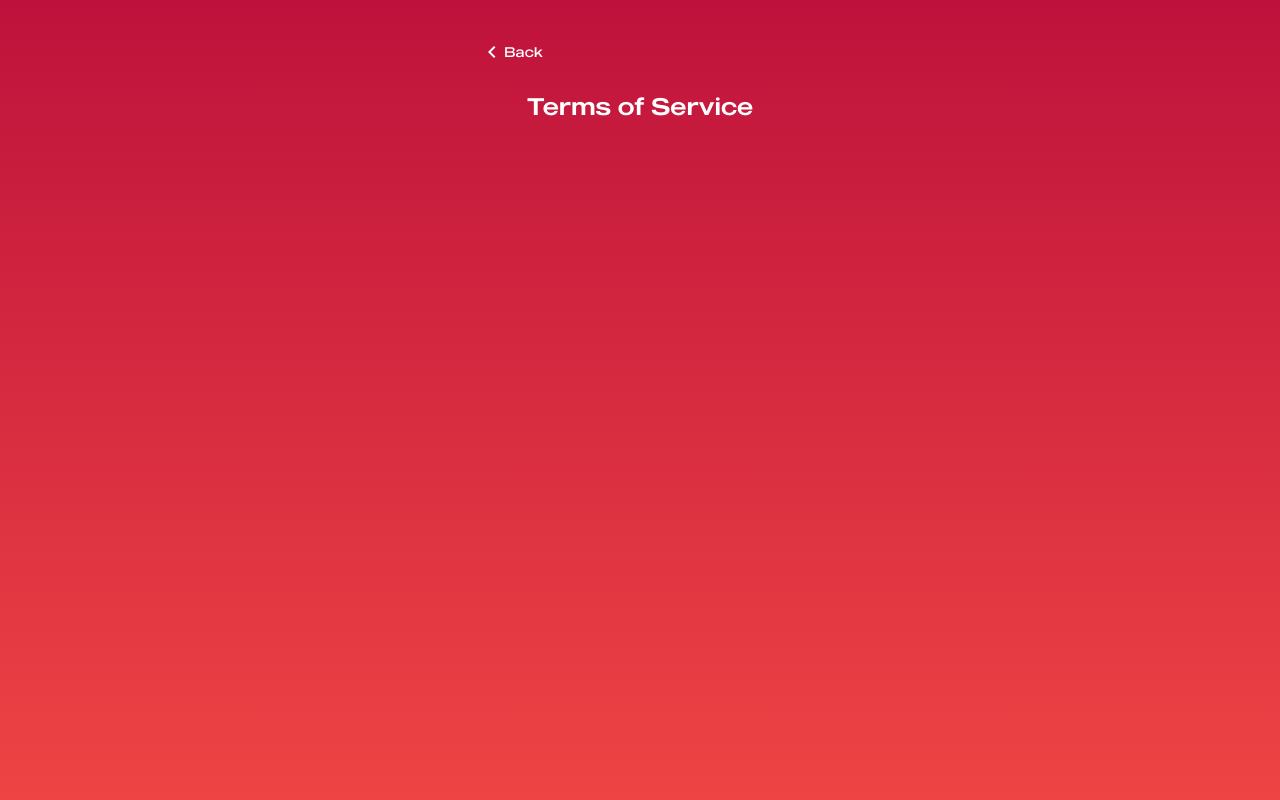
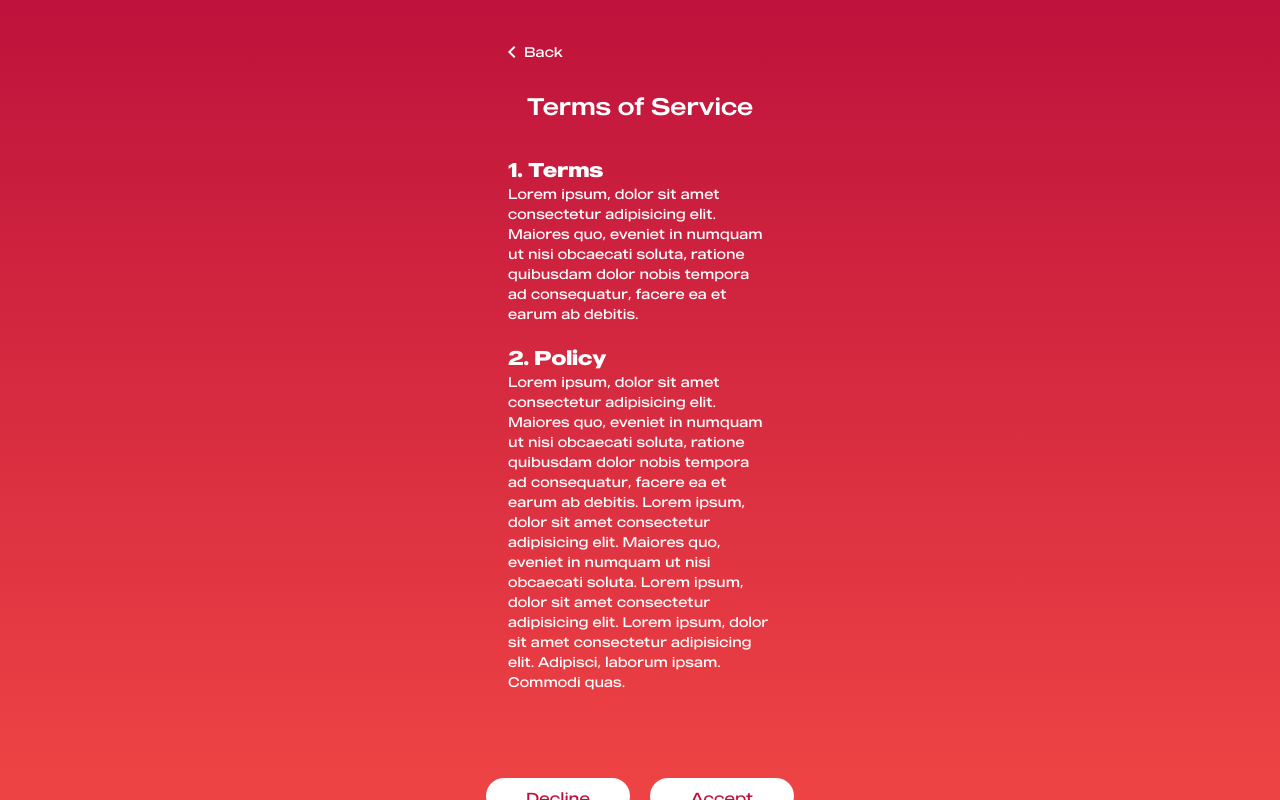
Before and after one commit to satriadhikara/smartmedisync, a Next.js app: page /tos in a window 1280 px wide. Built offline with nearby package versions, Linux system fonts and the light colour scheme; no server answers.

Commit message:
refactor: update tos page

```diff
--- a/app/tos/page.jsx
+++ b/app/tos/page.jsx
@@ -4,7 +4,7 @@ const Tos = () => {
       <div className="sm:container mx-auto flex flex-col overflow-hidden gap-1.5 w-full max-w-sm">
         <a
           href=""
-          className="text-sm font-light text-white text-left mt-10 w-fit flex items-center text-[11px]"
+          className="text-sm font-light text-white text-left mt-10 w-fit flex items-center text-[11px] mx-5"
         >
           <span className="material-symbols-outlined">chevron_left</span>
           Back
@@ -12,6 +12,37 @@ const Tos = () => {
         <h1 className="text-white text-2xl mt-5 text-center">
           Terms of Service
         </h1>
+        <div className="mx-7">
+          <h1 className="text-white font-bold text-xl mt-7">
+            1. Terms
+          </h1>
+          <p className="text-white text-sm font-thin">
+            Lorem ipsum, dolor sit amet consectetur adipisicing elit. Maiores quo, eveniet in numquam ut nisi obcaecati soluta,
+            ratione quibusdam dolor nobis tempora ad consequatur, facere ea et earum ab debitis.
+          </p>
+          <h1 className="text-white font-bold text-xl mt-5">
+            2. Policy
+          </h1>
+          <p className="text-white text-sm font-thin">
+            Lorem ipsum, dolor sit amet consectetur adipisicing elit. Maiores quo, eveniet in numquam ut nisi obcaecati soluta,
+            ratione quibusdam dolor nobis tempora ad consequatur, facere ea et earum ab debitis. Lorem ipsum, dolor sit amet
+            consectetur adipisicing elit. Maiores quo, eveniet in numquam ut nisi obcaecati soluta. Lorem ipsum, dolor sit amet
+            consectetur adipisicing elit. Lorem ipsum, dolor sit amet consectetur adipisicing elit. Adipisci, laborum ipsam.
+            Commodi quas.
+          </p>
+        </div>
+        <div className="text-center mt-20 space-x-5">
+          <button
+            className="bg-white hover:bg-rose-700 hover:text-white text-rose-700 py-2 px-4 rounded-full h-9 w-36 font-light text-base transition"
+          >
+            <span>Decline</span>
+          </button>
+          <button
+            className="bg-white hover:bg-rose-700 hover:text-white text-rose-700 py-2 px-4 rounded-full h-9 w-36 font-light text-base transition"
+          >
+            <span>Accept</span>
+          </button>
+        </div>
       </div>
     </main>
   );
```
